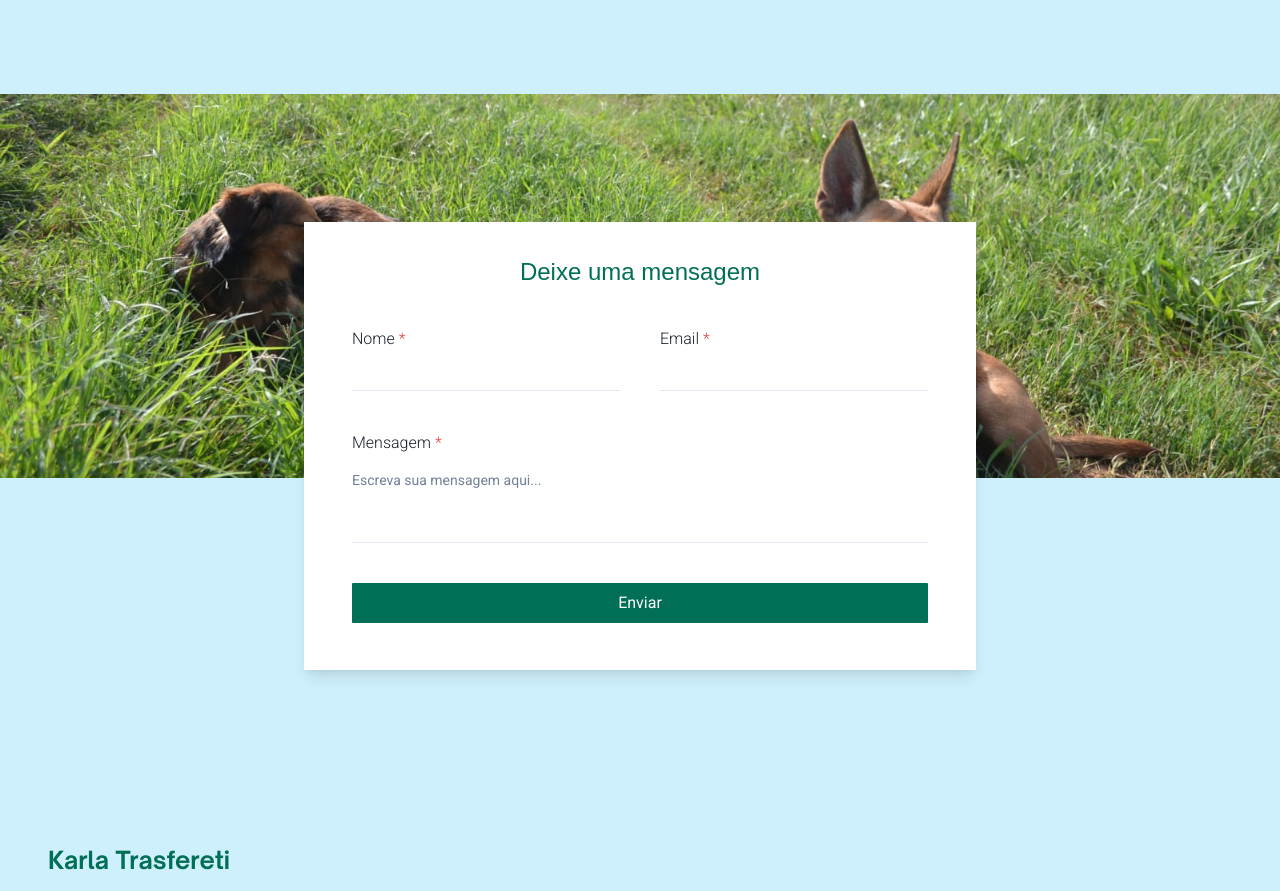
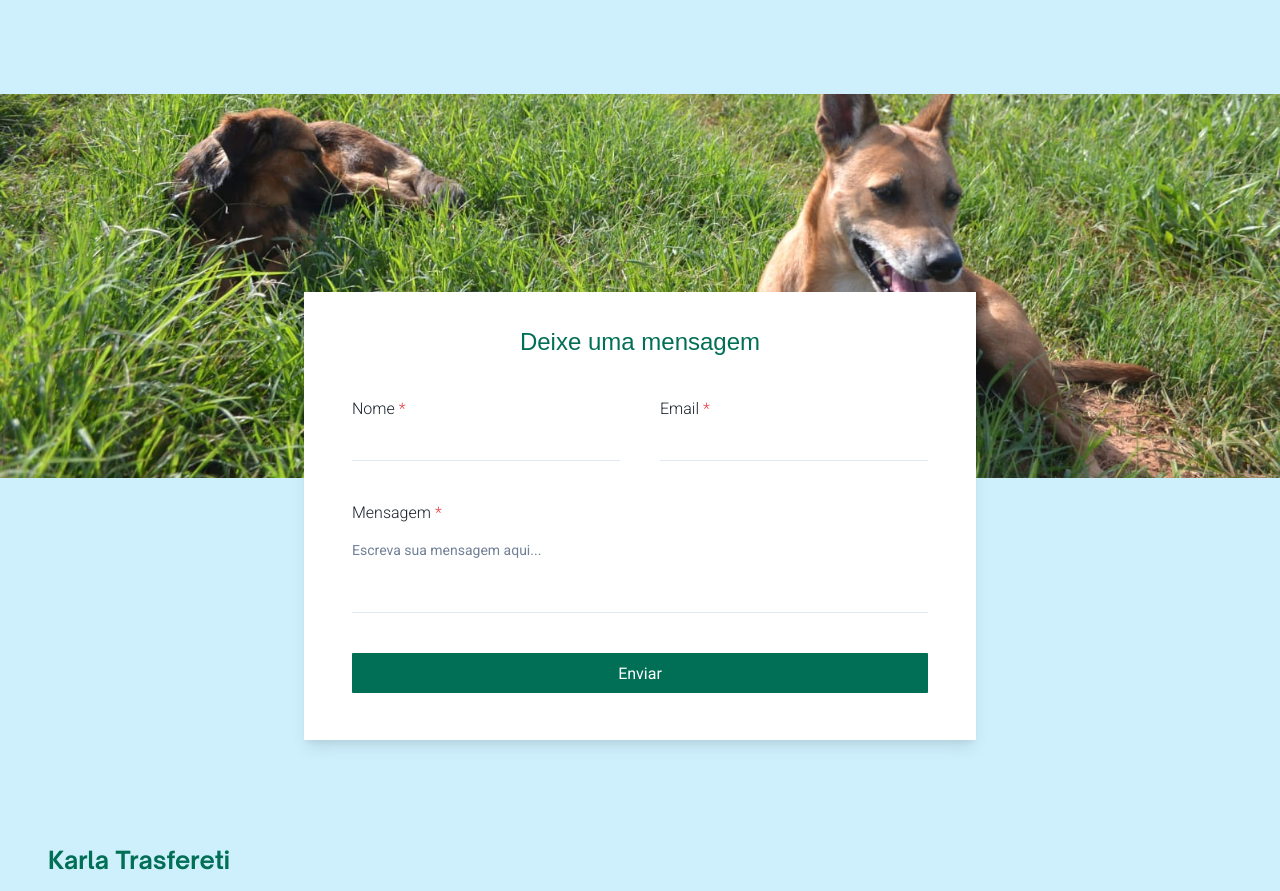
Before and after one commit to pedrotrasfereti/karlatrasfereti, a React (Vite) app: page / in a window 1280 px wide. Shown: the part 1986-2877 px from the top of the page. Built offline with nearby package versions, Linux system fonts and the light colour scheme.

Commit message:
feat: adjust bg image position based on screen width

```diff
--- a/src/components/Contact.jsx
+++ b/src/components/Contact.jsx
@@ -40,7 +40,11 @@ function Contact() {
         w="full"
         backgroundImage={`url(${ContactImage})`}
         backgroundSize="cover"
-        backgroundPosition="center"
+        backgroundPosition={{
+          base: 'top 100% right 0px',
+          lg: 'top 70% right 0px',
+          xl: 'top 66% right 0px',
+        }}
         backgroundRepeat="no-repeat"
       />
 
@@ -50,7 +54,7 @@ function Contact() {
         as="form"
         bg={formBgColor}
         position="absolute"
-        top="50%"
+        top={{ base: '50%', lg: '60%' }}
         left="50%"
         transform="translate(-50%, -50%)"
         zIndex="10"
```
